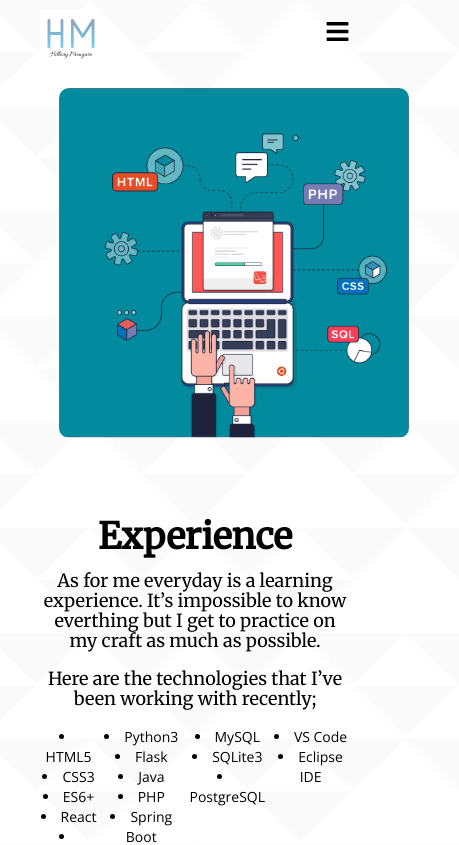
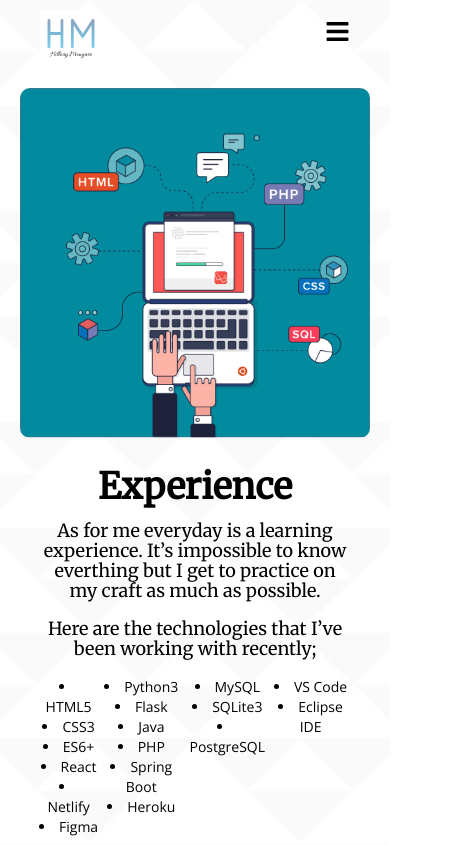
Before and after one commit to mongare70/my-portfolio-website-next-js-FE, a Next.js app: page /experience in a window 390 px wide. Shown: the top 845 px of the page, 459 px wide, since content can reach past the window. Built offline with nearby package versions, Linux system fonts and the light colour scheme.

Commit message:
first commit

```diff
--- a/styles/Experience.module.css
+++ b/styles/Experience.module.css
@@ -82,7 +82,16 @@
     left: 0%;
   }
 
+  .control2 {
+    width: auto;
+    height: auto;
+    margin-left: 0px;
+  }
+
   .skills {
+    text-align: center;
+    margin-left: auto;
+    margin-right: auto;
     width: 350px;
     height: 350px;
   }
```
